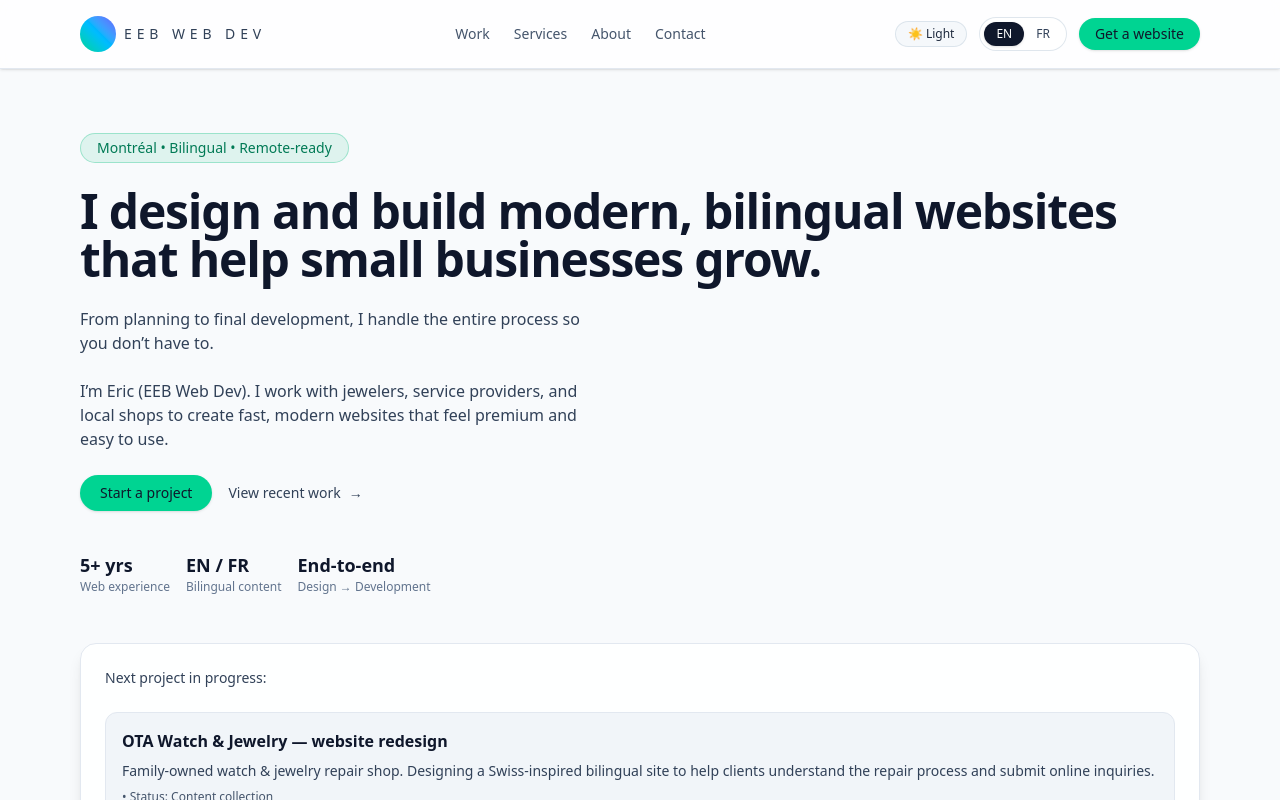
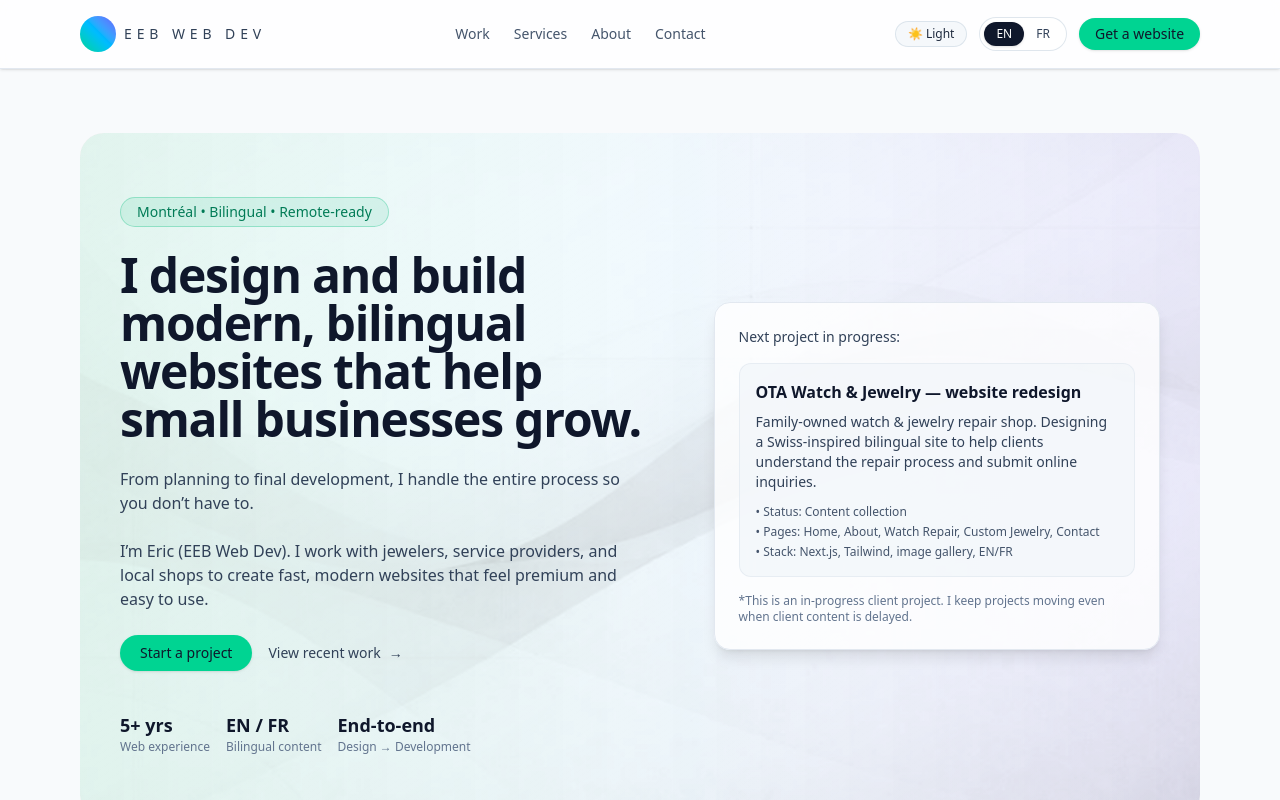
Before and after one commit to Mclenx/EEB-Web-Dev, a Next.js app: page /en in a window 1280 px wide. Shown: the top 800 px of the page. Built offline with nearby package versions, Linux system fonts and the light colour scheme.

Commit message:
added hero page background, cta animations.

```diff
--- a/app/[lang]/HomeClient.tsx
+++ b/app/[lang]/HomeClient.tsx
@@ -369,25 +369,25 @@ export default function HomeClient({
           <nav className="hidden md:flex gap-6 items-center text-sm text-slate-600 dark:text-slate-200/80">
             <a
               href="#work"
-              className="hover:text-slate-900 dark:hover:text-white transition"
+              className="cta-link hover:text-slate-900 dark:hover:text-white transition"
             >
               {t.nav.work}
             </a>
             <a
               href="#services"
-              className="hover:text-slate-900 dark:hover:text-white transition"
+              className="cta-link hover:text-slate-900 dark:hover:text-white transition"
             >
               {t.nav.services}
             </a>
             <a
               href="#about"
-              className="hover:text-slate-900 dark:hover:text-white transition"
+              className="cta-link hover:text-slate-900 dark:hover:text-white transition"
             >
               {t.nav.about}
             </a>
             <a
               href="#contact"
-              className="hover:text-slate-900 dark:hover:text-white transition"
+              className="cta-link hover:text-slate-900 dark:hover:text-white transition"
             >
               {t.nav.contact}
             </a>
@@ -441,7 +441,7 @@ export default function HomeClient({
             <a
               href="#contact"
               onClick={() => setMobileOpen(false)}
-              className="inline-flex items-center rounded-full bg-emerald-400 px-4 py-1.5 text-sm font-medium text-slate-900 shadow transition hover:bg-emerald-300"
+              className="cta-primary inline-flex items-center rounded-full bg-emerald-400 px-4 py-1.5 text-sm font-medium text-slate-900 shadow transition hover:bg-emerald-300"
             >
               {t.nav.cta}
             </a>
@@ -517,7 +517,45 @@ export default function HomeClient({
       {/* Main */}
       <main className="mx-auto max-w-6xl px-4 pb-24 pt-16 flex flex-col gap-24">
         {/* Hero */}
-        <section className="grid gap-12 md:grid-cols-[1.1fr,0.9fr] items-center">
+        {/* Hero */}
+        <section className="relative overflow-hidden rounded-3xl px-6 py-16 sm:px-10">
+          {/* ========================= */}
+          {/* Background (spans entire hero) */}
+          {/* ========================= */}
+
+          <img
+            src="/hero/abstract-flow.png"
+            alt=""
+            className="
+            hero-drift
+      absolute inset-0 h-full w-full
+      object-cover object-[60%_50%]
+      opacity-70 dark:opacity-35
+      pointer-events-none
+    "
+          />
+
+          {/* Light mode overlay (legibility) */}
+          <div className="absolute inset-0 bg-gradient-to-br from-white/80 via-white/45 to-transparent dark:hidden" />
+
+          {/* Dark mode overlay (legibility) */}
+          <div className="absolute inset-0 hidden dark:block bg-gradient-to-br from-zinc-950/75 via-indigo-950/35 to-transparent" />
+
+          {/* Subtle brand tint (both modes) */}
+          <div
+            className="
+      absolute inset-0
+      bg-gradient-to-r from-emerald-500/10 via-sky-500/5 to-indigo-500/10
+      dark:from-emerald-400/10 dark:via-sky-400/5 dark:to-indigo-400/10
+      mix-blend-multiply dark:mix-blend-screen
+      pointer-events-none
+    "
+          />
+
+          {/* ========================= */}
+          {/* Foreground content */}
+          {/* ========================= */}
+          <div className="hero-enter relative z-10 grid gap-12 md:grid-cols-[1.1fr_0.9fr] items-center">
             {/* Left column */}
             <div className="space-y-6">
               <p className="inline-flex items-center gap-2 rounded-full border border-emerald-500/30 bg-emerald-500/10 px-4 py-1 text-sm text-emerald-700 dark:text-emerald-50">
@@ -528,33 +566,34 @@ export default function HomeClient({
                 {t.hero.headline}
               </h1>
 
-            <p className="text-slate-700 dark:text-slate-300 max-w-lg">
+              <p className="max-w-lg text-slate-700 dark:text-slate-300">
                 {t.hero.subtext}
               </p>
 
-            <p className="text-slate-700 dark:text-slate-300 max-w-lg">
+              <p className="max-w-lg text-slate-700 dark:text-slate-300">
                 {t.hero.personal}
               </p>
 
               <div className="flex flex-wrap gap-4">
                 <a
                   href="#contact"
-                className="inline-flex items-center rounded-full bg-emerald-400 px-5 py-2 text-sm font-medium text-slate-900 shadow transition hover:bg-emerald-300"
+                  className="cta-primary inline-flex items-center rounded-full bg-emerald-400 px-5 py-2 text-sm font-medium text-slate-900 shadow transition hover:bg-emerald-300"
                 >
                   {t.hero.ctaPrimary}
                 </a>
+
                 <a
                   href="#work"
-                className="inline-flex items-center gap-2 text-sm text-slate-700 hover:text-slate-900 dark:text-slate-200 dark:hover:text-white"
+                  className="cta-link inline-flex items-center gap-2 text-sm text-slate-700 hover:text-slate-900 dark:text-slate-200 dark:hover:text-white"
                 >
-                {t.hero.ctaSecondary} <span aria-hidden>→</span>
+                  {t.hero.ctaSecondary} <span className="cta-link cta-arrow"aria-hidden>→</span>
                 </a>
               </div>
 
               <div className="flex gap-4 pt-4 text-xs text-slate-500 dark:text-slate-400">
                 {t.hero.stats.map((stat: { label: string; value: string }) => (
                   <div key={stat.label}>
-                  <p className="text-slate-900 dark:text-slate-50 text-lg font-semibold">
+                    <p className="text-lg font-semibold text-slate-900 dark:text-slate-50">
                       {stat.value}
                     </p>
                     <p>{stat.label}</p>
@@ -563,31 +602,32 @@ export default function HomeClient({
               </div>
             </div>
 
-          {/* Right column */}
-          <div className="rounded-2xl border border-slate-200 bg-white/90 p-6 shadow-lg space-y-6 dark:border-slate-800 dark:bg-slate-900/40">
+            {/* Right column — Next Project card */}
+            <div className="rounded-2xl border border-slate-200 bg-white/80 p-6 shadow-lg backdrop-blur dark:border-slate-800 dark:bg-slate-950/55">
               <p className="text-sm text-slate-700 dark:text-slate-300">
                 {t.hero.nextProject.label}
               </p>
 
-            <div className="rounded-xl bg-slate-100 border border-slate-200 p-4 flex flex-col gap-2 dark:bg-slate-950/40 dark:border-slate-800">
+              <div className="mt-4 rounded-xl border border-slate-200/70 bg-slate-100/70 p-4 dark:border-slate-800/70 dark:bg-slate-950/30">
                 <h2 className="text-base font-semibold text-slate-900 dark:text-white">
                   {t.hero.nextProject.title}
                 </h2>
 
-              <p className="text-sm text-slate-700 dark:text-slate-300">
+                <p className="mt-2 text-sm text-slate-700 dark:text-slate-300">
                   {t.hero.nextProject.desc}
                 </p>
 
-              <ul className="text-xs text-slate-600 dark:text-slate-400 space-y-1">
+                <ul className="mt-3 space-y-1 text-xs text-slate-600 dark:text-slate-400">
                   {t.hero.nextProject.bullets.map((item: string, i: number) => (
                     <li key={i}>• {item}</li>
                   ))}
                 </ul>
               </div>
 
-            <p className="text-xs text-slate-500 dark:text-slate-500">
+              <p className="mt-4 text-xs text-slate-500 dark:text-slate-400">
                 {t.hero.nextProject.note}
               </p>
+            </div>
           </div>
         </section>
 
@@ -706,7 +746,7 @@ export default function HomeClient({
                 </p>
                 <span className="inline-flex items-center gap-1 text-xs text-slate-700 dark:text-slate-200/80">
                   Shopify / Liquid <span aria-hidden>•</span>{" "}
-                  <span className="underline decoration-dotted">
+                  <span className="cta-primary underline decoration-dotted">
                     {activeCaseStudy === "cryoair"
                       ? t.work.cryoair.hideDetails
                       : t.work.cryoair.viewOverview}
--- a/app/[lang]/layout.tsx
+++ b/app/[lang]/layout.tsx
@@ -12,7 +12,7 @@ export async function generateMetadata({
 }: {
   params: { lang: "en" | "fr" };
 }): Promise<Metadata> {
-  const { lang } = params;
+  const { lang } = await params;
 
   const isFr = lang === "fr";
 
--- a/app/globals.css
+++ b/app/globals.css
@@ -15,3 +15,106 @@
     font-size: 16px;
   }
 }
+
+@keyframes heroEnter {
+  from {
+    opacity: 0;
+    transform: translateY(10px);
+  }
+  to {
+    opacity: 1;
+    transform: translateY(0);
+  }
+}
+
+@keyframes heroDrift {
+  from {
+    transform: scale(1.02) translate3d(-0.5%, -0.5%, 0);
+  }
+  to {
+    transform: scale(1.05) translate3d(0.5%, 0.5%, 0);
+  }
+}
+
+/* Classes */
+.hero-enter {
+  animation: heroEnter 500ms ease-out both;
+}
+
+.hero-drift {
+  animation: heroDrift 26s ease-in-out infinite alternate;
+  will-change: transform;
+}
+
+/* Accessibility: respect Reduce Motion */
+@media (prefers-reduced-motion: reduce) {
+  .hero-enter,
+  .hero-drift {
+    animation: none !important;
+    transform: none !important;
+  }
+}
+/* CTA: primary button microinteraction */
+.cta-primary {
+  transform: translateY(0);
+  transition: transform 180ms ease, box-shadow 220ms ease, filter 220ms ease;
+  will-change: transform;
+}
+
+.cta-primary:hover {
+  transform: translateY(-2px);
+  filter: brightness(1.02);
+}
+
+.cta-primary:active {
+  transform: translateY(0);
+}
+
+.cta-primary:focus-visible {
+  outline: none;
+  box-shadow: 0 0 0 3px rgba(52, 211, 153, 0.35);
+}
+
+/* CTA: secondary link microinteraction */
+.cta-link {
+  position: relative;
+  text-decoration: none;
+  transition: color 180ms ease;
+}
+
+.cta-link::after {
+  content: "";
+  position: absolute;
+  left: 0;
+  bottom: -3px;
+  height: 2px;
+  width: 100%;
+  transform: scaleX(0);
+  transform-origin: left;
+  transition: transform 220ms ease;
+  background: currentColor;
+  opacity: 0.35;
+}
+
+.cta-link:hover::after {
+  transform: scaleX(1);
+}
+
+/* Arrow nudge (optional, subtle) */
+.cta-arrow {
+  display: inline-block;
+  transition: transform 220ms ease;
+}
+
+.cta-link:hover .cta-arrow {
+  transform: translateX(2px);
+}
+
+/* Reduce motion */
+@media (prefers-reduced-motion: reduce) {
+  .cta-primary,
+  .cta-link,
+  .cta-arrow {
+    transition: none !important;
+  }
+}
```
Also changed, not shown: public/hero/abstract-flow.png (added). Lines whose indentation alone changed are shown as unchanged.
